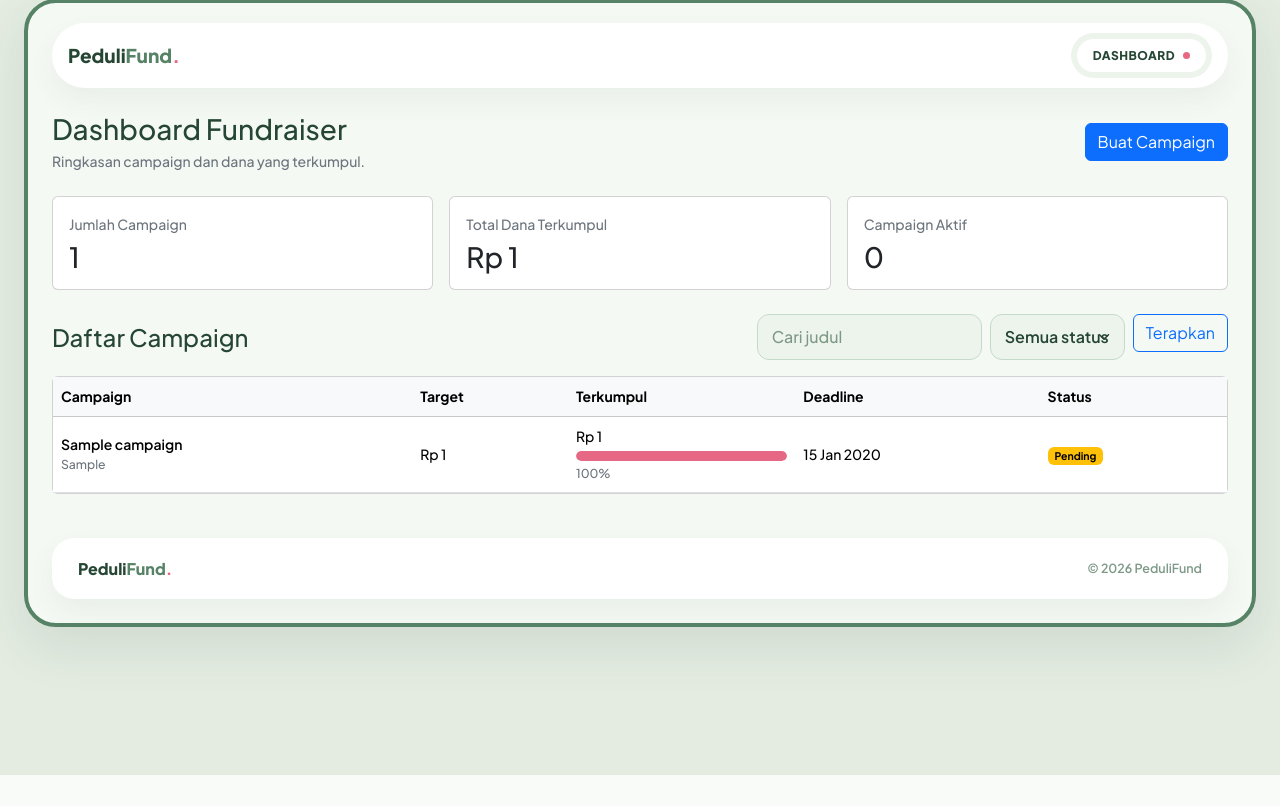
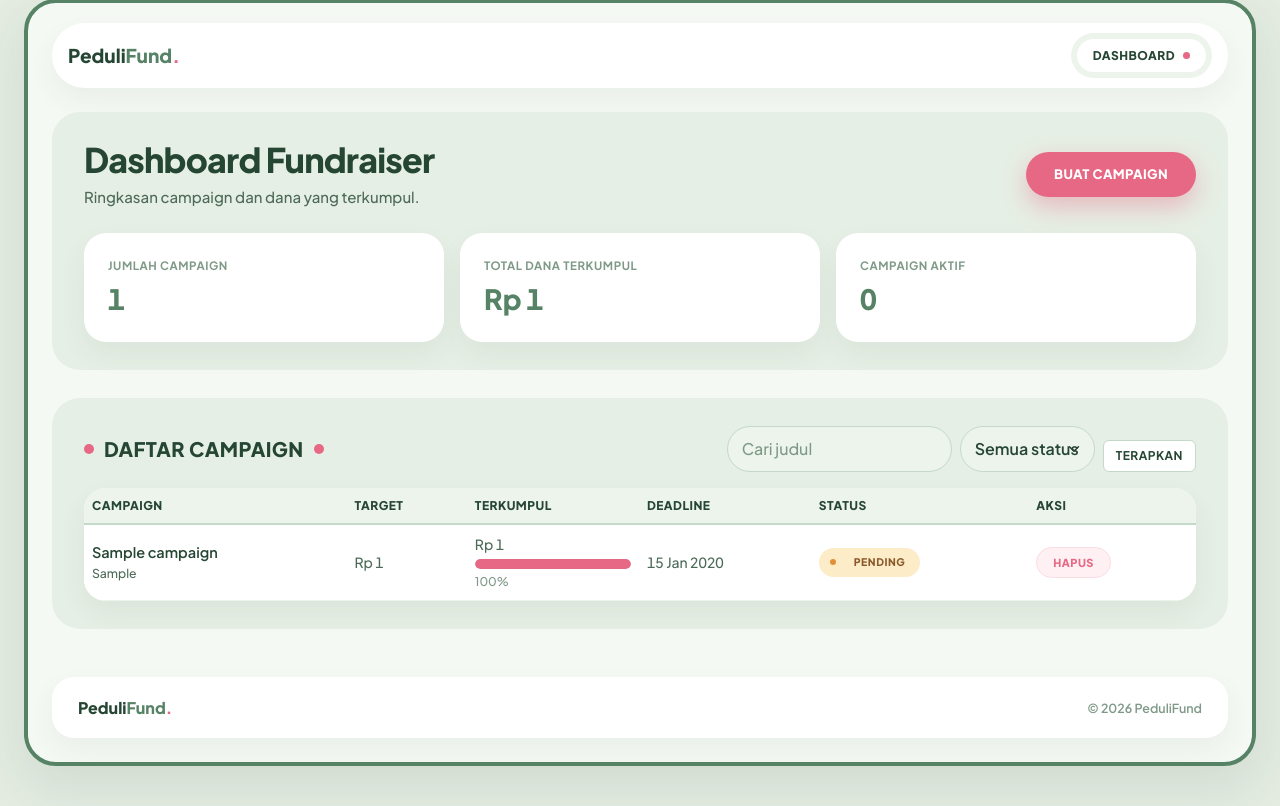
Before and after one commit to 10241055-cpu/PeduliFund, a PHP site: page /dashboard_fundraiser.php in a window 1280 px wide. Shown: the part 25-831 px from the top of the page. Before the commit the page ends 800 px from the top, so only its background shows below. Run offline with PHP 8.4, Linux system fonts and the light colour scheme; tables that the repository leaves empty hold one stand-in row (values such as "Sample post").

Commit message:
feat/fix: pulihkan hapus campaign, csrf + cookie httponly, escape LIKE, test upload

```diff
--- a/app/bootstrap.php
+++ b/app/bootstrap.php
@@ -1,5 +1,7 @@
 <?php
 
+// Cookie sesi tidak bisa dibaca JavaScript (httponly) dan tidak dikirim lintas-situs (Lax)
+session_set_cookie_params(['httponly' => true, 'samesite' => 'Lax']);
 session_start();
 
 require_once __DIR__ . '/../config/konfigurasi.php';
--- a/app/controllers/CampaignController.php
+++ b/app/controllers/CampaignController.php
@@ -18,7 +18,6 @@ class CampaignController
     {
         $idFundraiser = idPenggunaAktif();
 
-        // Baca parameter cari dan status
         $cari = trim((string) ($_GET['cari'] ?? ''));
         $filterStatus = trim((string) ($_GET['status'] ?? ''));
 
@@ -27,7 +26,6 @@ class CampaignController
             $filterStatus = '';
         }
 
-        // Ambil data ringkasan dan daftar campaign
         $ringkasan = $this->campaignEntity->ambilRingkasanFundraiser($idFundraiser);
         $daftarCampaign = $this->campaignEntity->ambilDaftarByFundraiser($idFundraiser, $cari, $filterStatus);
 
@@ -39,7 +37,6 @@ class CampaignController
      */
     public function tampilkanFormCampaign(): void
     {
-        // Ambil errors dan old dari session, lalu hapus dari session
         $errors = $_SESSION['errors'] ?? [];
         $old = $_SESSION['old'] ?? [];
         unset($_SESSION['errors'], $_SESSION['old']);
@@ -54,12 +51,12 @@ class CampaignController
      */
     public function kirimCampaign(): void
     {
-        // Hanya terima request bertipe POST, selain itu alihkan ke dashboard
         if ($_SERVER['REQUEST_METHOD'] !== 'POST') {
             alihkan('dashboard_fundraiser.php');
         }
 
-        // Ambil dan trim input
+        verifikasiCsrf();
+
         $judul = trim((string) ($_POST['judul'] ?? ''));
         $jenis = trim((string) ($_POST['jenis'] ?? ''));
         $deskripsi = trim((string) ($_POST['deskripsi'] ?? ''));
@@ -120,7 +117,6 @@ class CampaignController
 
         $adaGambar = isset($berkasGambar) && (int) ($berkasGambar['error'] ?? UPLOAD_ERR_NO_FILE) !== UPLOAD_ERR_NO_FILE;
 
-        // Jika ada kesalahan validasi awal, kembalikan ke form
         if (!empty($errors)) {
             $_SESSION['errors'] = $errors;
             $_SESSION['old'] = $old;
@@ -154,7 +150,6 @@ class CampaignController
             );
 
             if (!$hasilGambar['berhasil']) {
-                // Hapus dokumen yang sudah sempat diunggah
                 UnggahBerkas::hapus(DIR_UPLOAD_DOKUMEN, $namaDokumen);
 
                 $_SESSION['errors'] = ['Gambar campaign: ' . $hasilGambar['pesan']];
@@ -165,7 +160,6 @@ class CampaignController
             $namaGambar = $hasilGambar['nama_file'];
         }
 
-        // Simpan campaign ke database
         try {
             $this->campaignEntity->simpanCampaign([
                 'id_fundraiser'    => idPenggunaAktif(),
@@ -181,7 +175,6 @@ class CampaignController
             setPesan('success', 'Campaign berhasil dikirim dan menunggu verifikasi admin.');
             alihkan('dashboard_fundraiser.php');
         } catch (PDOException $e) {
-            // Jika simpan ke database gagal, hapus berkas yang sudah sempat terunggah
             UnggahBerkas::hapus(DIR_UPLOAD_DOKUMEN, $namaDokumen);
             if ($namaGambar !== null) {
                 UnggahBerkas::hapus(DIR_UPLOAD_GAMBAR, $namaGambar);
@@ -192,4 +185,42 @@ class CampaignController
             alihkan('buat_campaign.php');
         }
     }
+
+    /**
+     * Menghapus campaign milik fundraiser aktif beserta berkas terunggahnya (POST)
+     */
+    public function hapusCampaign(): void
+    {
+        if ($_SERVER['REQUEST_METHOD'] !== 'POST') {
+            alihkan('dashboard_fundraiser.php');
+        }
+
+        verifikasiCsrf();
+
+        $idCampaign = (int) ($_POST['id_campaign'] ?? 0);
+        $campaign = $idCampaign > 0
+            ? $this->campaignEntity->ambilByIdCampaign($idCampaign, idPenggunaAktif())
+            : null;
+
+        if ($campaign === null) {
+            setPesan('danger', 'Campaign tidak ditemukan.');
+            alihkan('dashboard_fundraiser.php');
+        }
+
+        try {
+            $this->campaignEntity->hapusCampaign($idCampaign, idPenggunaAktif());
+
+            // Berkas ikut dihapus agar folder upload tidak menumpuk sampah
+            UnggahBerkas::hapus(DIR_UPLOAD_DOKUMEN, (string) $campaign['dokumen_campaign']);
+            if (!empty($campaign['gambar_campaign'])) {
+                UnggahBerkas::hapus(DIR_UPLOAD_GAMBAR, (string) $campaign['gambar_campaign']);
+            }
+
+            setPesan('success', 'Campaign berhasil dihapus.');
+        } catch (PDOException $e) {
+            setPesan('danger', 'Campaign gagal dihapus. Silakan coba kembali.');
+        }
+
+        alihkan('dashboard_fundraiser.php');
+    }
 }
--- a/app/helpers/fungsi.php
+++ b/app/helpers/fungsi.php
@@ -58,19 +58,20 @@ function hitungPersen($terkumpul, $target): int
 }
 
 /**
- * Kembalikan kelas badge Bootstrap sesuai status campaign
- * Pending => 'text-bg-warning', Aktif => 'text-bg-success', Ditolak => 'text-bg-danger', Selesai => 'text-bg-primary'
+ * Kembalikan kelas badge sesuai status campaign (design.md Bagian 2.3)
+ * Pending => pil krem + titik oranye, Aktif => kapsul putih + pil sage,
+ * Ditolak => pil blush + teks rose, Selesai => badge sage solid
  */
 function kelasBadgeStatus($status): string
 {
     $kelas = [
-        'Pending' => 'text-bg-warning',
-        'Aktif'   => 'text-bg-success',
-        'Ditolak' => 'text-bg-danger',
-        'Selesai' => 'text-bg-primary',
+        'Pending' => 'pf-badge--pending',
+        'Aktif'   => 'pf-badge--aktif',
+        'Ditolak' => 'pf-badge--ditolak',
+        'Selesai' => 'pf-badge--selesai',
     ];
 
-    return $kelas[$status] ?? 'text-bg-secondary';
+    return $kelas[$status] ?? 'pf-badge--netral';
 }
 
 /**
@@ -124,3 +125,26 @@ function idPenggunaAktif(): int
 {
     return ID_FUNDRAISER_SEMENTARA;
 }
+
+/**
+ * Token anti-CSRF untuk semua form POST (dibuat sekali per sesi)
+ */
+function tokenCsrf(): string
+{
+    if (empty($_SESSION['csrf_token'])) {
+        $_SESSION['csrf_token'] = bin2hex(random_bytes(16));
+    }
+
+    return $_SESSION['csrf_token'];
+}
+
+/**
+ * Tolak POST tanpa/menyandong token anti-CSRF yang tidak cocok
+ */
+function verifikasiCsrf(): void
+{
+    if (!hash_equals(tokenCsrf(), (string) ($_POST['csrf_token'] ?? ''))) {
+        setPesan('danger', 'Sesi tidak valid, silakan coba kembali.');
+        alihkan('dashboard_fundraiser.php');
+    }
+}
--- a/app/models/CampaignEntity.php
+++ b/app/models/CampaignEntity.php
@@ -54,7 +54,8 @@ class CampaignEntity
         $cari = trim($cari);
         if ($cari !== '') {
             $sql .= ' AND judul LIKE :cari';
-            $parameter[':cari'] = '%' . $cari . '%';
+            // % dan _ punya makna khusus di LIKE; jadikan literal agar hasil cari presisi
+            $parameter[':cari'] = '%' . addcslashes($cari, '%_\\') . '%';
         }
 
         $statusFilter = trim($statusFilter);
@@ -100,4 +101,31 @@ class CampaignEntity
 
         return (int) $this->pdo->lastInsertId();
     }
+
+    /**
+     * Mengambil satu campaign milik fundraiser tertentu; null jika tidak ada
+     */
+    public function ambilByIdCampaign(int $idCampaign, int $idFundraiser): ?array
+    {
+        $pernyataan = $this->pdo->prepare(
+            'SELECT * FROM campaign WHERE id_campaign = :id_campaign AND id_fundraiser = :id_fundraiser'
+        );
+        $pernyataan->execute([':id_campaign' => $idCampaign, ':id_fundraiser' => $idFundraiser]);
+        $campaign = $pernyataan->fetch();
+
+        return $campaign !== false ? $campaign : null;
+    }
+
+    /**
+     * Menghapus satu campaign milik fundraiser tertentu; true jika ada baris terhapus
+     */
+    public function hapusCampaign(int $idCampaign, int $idFundraiser): bool
+    {
+        $pernyataan = $this->pdo->prepare(
+            'DELETE FROM campaign WHERE id_campaign = :id_campaign AND id_fundraiser = :id_fundraiser'
+        );
+        $pernyataan->execute([':id_campaign' => $idCampaign, ':id_fundraiser' => $idFundraiser]);
+
+        return $pernyataan->rowCount() > 0;
+    }
 }
--- /dev/null
+++ b/hapus_campaign.php
@@ -0,0 +1,6 @@
+<?php
+
+require_once 'app/bootstrap.php';
+
+$controller = new CampaignController(new CampaignEntity($pdo));
+$controller->hapusCampaign();
--- a/views/dashboard_fundraiser.php
+++ b/views/dashboard_fundraiser.php
@@ -3,35 +3,31 @@ $judulHalaman = 'Dashboard Fundraiser';
 require __DIR__ . '/layout/header.php';
 ?>
 <section class="bagian-halaman">
+    <div class="pf-tray">
         <div class="d-flex flex-wrap justify-content-between align-items-center gap-3 mb-4">
             <div>
-            <h1 class="h3 mb-1">Dashboard Fundraiser</h1>
-            <p class="text-secondary mb-0">Ringkasan campaign dan dana yang terkumpul.</p>
+                <h1 class="pf-h1">Dashboard Fundraiser</h1>
+                <p class="pf-subjudul mb-0 mt-1">Ringkasan campaign dan dana yang terkumpul.</p>
             </div>
-        <a class="btn btn-primary" href="<?= e(BASE_URL) ?>/buat_campaign.php">Buat Campaign</a>
+            <a class="btn-pf-cta" href="<?= e(BASE_URL) ?>/buat_campaign.php">Buat Campaign</a>
         </div>
         <div class="row g-3">
             <div class="col-md-4">
-            <div class="card kartu-ringkasan h-100">
-                <div class="card-body">
-                    <p class="text-secondary mb-1">Jumlah Campaign</p>
-                    <p class="h3 mb-0"><?= e((string) $ringkasan['jumlah_campaign']) ?></p>
-                </div>
+                <div class="pf-card h-100 p-4">
+                    <p class="pf-metrik-label">Jumlah Campaign</p>
+                    <p class="pf-metrik-nilai"><?= e((string) $ringkasan['jumlah_campaign']) ?></p>
                 </div>
             </div>
             <div class="col-md-4">
-            <div class="card kartu-ringkasan h-100">
-                <div class="card-body">
-                    <p class="text-secondary mb-1">Total Dana Terkumpul</p>
-                    <p class="h3 mb-0"><?= e(formatRupiah($ringkasan['total_dana_terkumpul'])) ?></p>
-                </div>
+                <div class="pf-card h-100 p-4">
+                    <p class="pf-metrik-label">Total Dana Terkumpul</p>
+                    <p class="pf-metrik-nilai"><?= e(formatRupiah($ringkasan['total_dana_terkumpul'])) ?></p>
                 </div>
             </div>
             <div class="col-md-4">
-            <div class="card kartu-ringkasan h-100">
-                <div class="card-body">
-                    <p class="text-secondary mb-1">Campaign Aktif</p>
-                    <p class="h3 mb-0"><?= e((string) $ringkasan['campaign_aktif']) ?></p>
+                <div class="pf-card h-100 p-4">
+                    <p class="pf-metrik-label">Campaign Aktif</p>
+                    <p class="pf-metrik-nilai"><?= e((string) $ringkasan['campaign_aktif']) ?></p>
                 </div>
             </div>
         </div>
@@ -39,9 +35,10 @@ require __DIR__ . '/layout/header.php';
 </section>
 
 <section class="bagian-halaman">
+    <div class="pf-tray">
         <div class="d-flex flex-wrap justify-content-between align-items-center gap-3 mb-3">
-        <h2 class="h4 mb-0">Daftar Campaign</h2>
-        <form class="row g-2" method="get" action="<?= e(BASE_URL) ?>/dashboard_fundraiser.php">
+            <h2 class="pf-modul-judul">Daftar Campaign</h2>
+            <form class="row g-2 align-items-end pf-filter" method="get" action="<?= e(BASE_URL) ?>/dashboard_fundraiser.php">
                 <div class="col-auto">
                     <label class="visually-hidden" for="cari">Cari judul campaign</label>
                     <input class="form-control" type="search" id="cari" name="cari" placeholder="Cari judul" value="<?= e($cari) ?>">
@@ -56,45 +53,53 @@ require __DIR__ . '/layout/header.php';
                     </select>
                 </div>
                 <div class="col-auto">
-                <button class="btn btn-outline-primary" type="submit">Terapkan</button>
+                    <button class="btn" type="submit">Terapkan</button>
                 </div>
             </form>
         </div>
-    <div class="card">
+        <div class="pf-card pf-card-tabel">
             <div class="table-responsive">
                 <table class="table table-hover align-middle mb-0">
-                <thead class="table-light">
+                    <thead>
                         <tr>
                             <th scope="col">Campaign</th>
                             <th scope="col">Target</th>
                             <th scope="col">Terkumpul</th>
                             <th scope="col">Deadline</th>
                             <th scope="col">Status</th>
+                            <th scope="col">Aksi</th>
                         </tr>
                     </thead>
                     <tbody>
                         <?php if ($daftarCampaign === []): ?>
                             <tr>
-                            <td class="text-center text-secondary py-4" colspan="5">Belum ada campaign yang sesuai.</td>
+                                <td class="text-center py-4" colspan="6">Belum ada campaign yang sesuai.</td>
                             </tr>
                         <?php else: ?>
                             <?php foreach ($daftarCampaign as $campaign): ?>
                                 <?php $persen = hitungPersen($campaign['dana_terkumpul'], $campaign['target_dana']); ?>
                                 <tr>
                                     <td>
-                                    <div class="fw-semibold"><?= e($campaign['judul']) ?></div>
-                                    <div class="small text-secondary"><?= e($campaign['jenis']) ?></div>
+                                        <div class="fw-semibold pf-teks-judul"><?= e($campaign['judul']) ?></div>
+                                        <div class="small"><?= e($campaign['jenis']) ?></div>
                                     </td>
-                                <td><?= e(formatRupiah($campaign['target_dana'])) ?></td>
+                                    <td class="pf-angka"><?= e(formatRupiah($campaign['target_dana'])) ?></td>
                                     <td>
-                                    <div><?= e(formatRupiah($campaign['dana_terkumpul'])) ?></div>
+                                        <div class="pf-angka"><?= e(formatRupiah($campaign['dana_terkumpul'])) ?></div>
                                         <div class="progress mt-1" role="progressbar" aria-label="Progress dana" aria-valuenow="<?= e((string) $persen) ?>" aria-valuemin="0" aria-valuemax="100">
                                             <div class="progress-bar" style="width: <?= e((string) $persen) ?>%"></div>
                                         </div>
-                                    <small class="text-secondary"><?= e((string) $persen) ?>%</small>
+                                        <small class="pf-teks-bantu"><?= e((string) $persen) ?>%</small>
                                     </td>
-                                <td><?= e(formatTanggal($campaign['deadline'])) ?></td>
-                                <td><span class="badge <?= e(kelasBadgeStatus($campaign['status_campaign'])) ?>"><?= e($campaign['status_campaign']) ?></span></td>
+                                    <td class="pf-angka"><?= e(formatTanggal($campaign['deadline'])) ?></td>
+                                    <td><span class="pf-badge <?= e(kelasBadgeStatus($campaign['status_campaign'])) ?>"><span class="pf-badge-pil"><?= e($campaign['status_campaign']) ?></span></span></td>
+                                    <td>
+                                        <form method="post" action="<?= e(BASE_URL) ?>/hapus_campaign.php" onsubmit="return confirm('Hapus campaign ini?');" class="m-0">
+                                            <input type="hidden" name="csrf_token" value="<?= e(tokenCsrf()) ?>">
+                                            <input type="hidden" name="id_campaign" value="<?= e((string) $campaign['id_campaign']) ?>">
+                                            <button class="btn-pf-hapus" type="submit">Hapus</button>
+                                        </form>
+                                    </td>
                                 </tr>
                             <?php endforeach; ?>
                         <?php endif; ?>
@@ -102,5 +107,6 @@ require __DIR__ . '/layout/header.php';
                 </table>
             </div>
         </div>
+    </div>
 </section>
 <?php require __DIR__ . '/layout/footer.php'; ?>
```
Also changed, not shown: tests/pengujian.php (added, +86 -0 lines), views/form_campaign.php (+7 -4 lines). Lines whose indentation alone changed are shown as unchanged.
